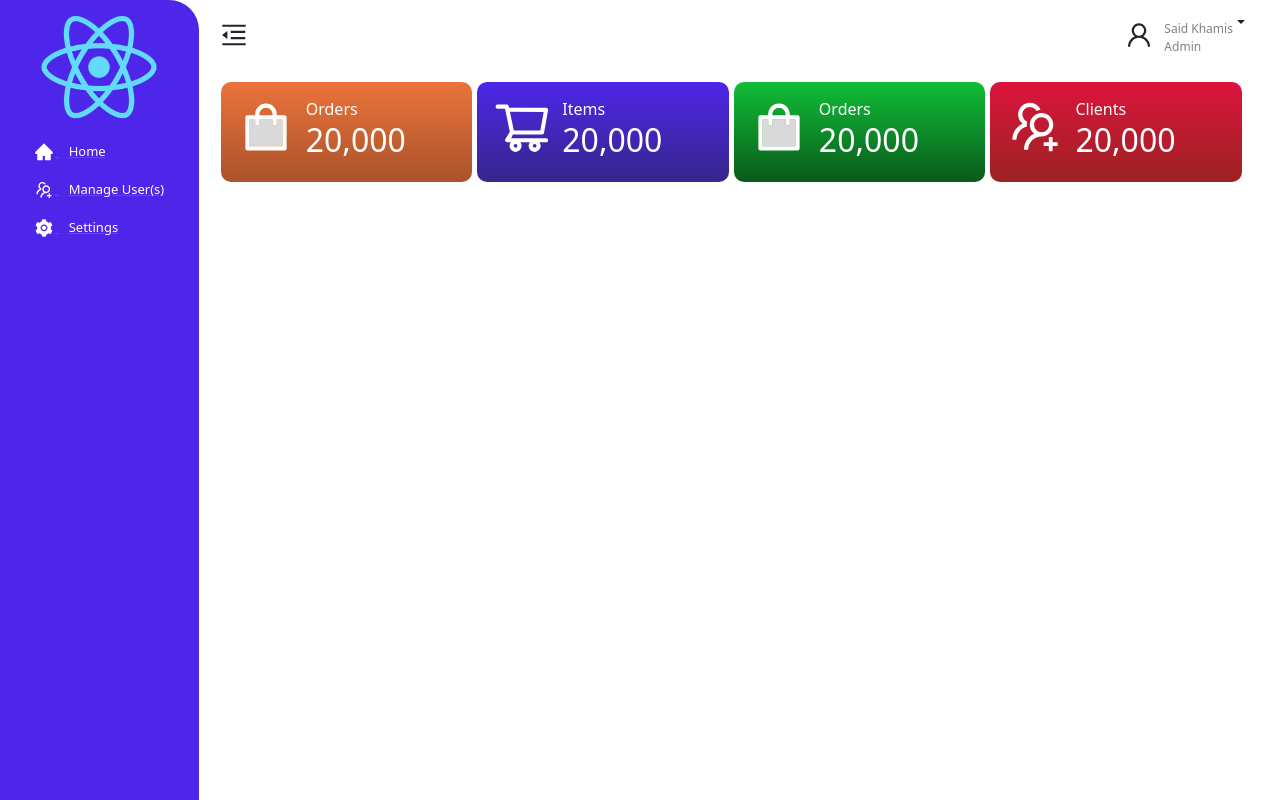
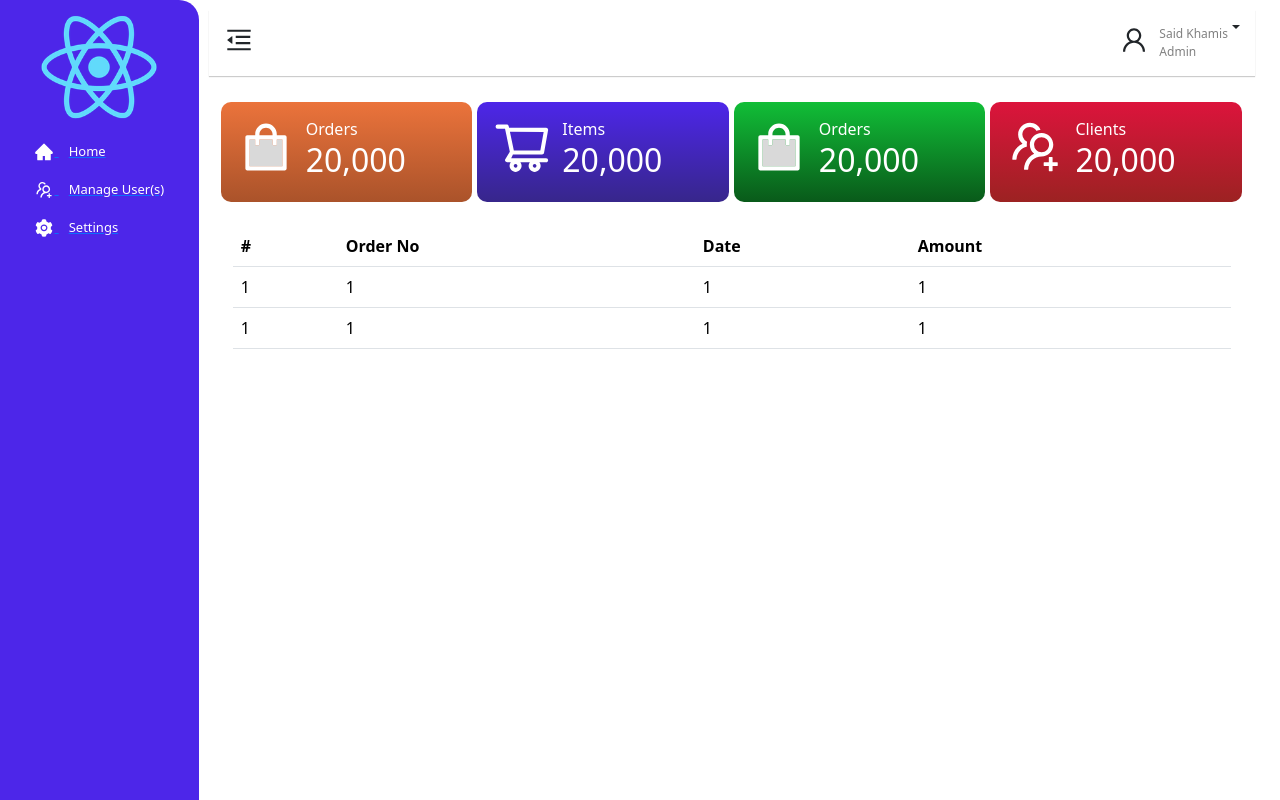
Before and after one commit to Said-Khamis/react-auth, a React (Create React App) app: page /home in a window 1280 px wide. Built offline with nearby package versions, Linux system fonts and the light colour scheme.

Commit message:
Login API int

```diff
--- a/package.json
+++ b/package.json
@@ -6,6 +6,7 @@
     "@testing-library/jest-dom": "^5.17.0",
     "@testing-library/react": "^13.4.0",
     "@testing-library/user-event": "^13.5.0",
+    "axios": "^1.6.5",
     "bootstrap": "^5.3.2",
     "react": "^18.2.0",
     "react-dom": "^18.2.0",
--- a/src/App.css
+++ b/src/App.css
@@ -119,7 +119,7 @@
 .container_wrap .sidebar {
   display: flex;
   flex-direction: column;
-  border-radius: 0px 30px 0px 0px;
+  border-radius: 0px 20px 0px 0px;
   align-items: center;
   background-color: rgb(77, 38, 233);
   width: 30vh;
@@ -130,7 +130,7 @@
 .container_wrap .sidebar_1 {
   display: flex;
   flex-direction: column;
-  border-radius: 0px 30px 0px 0px;
+  border-radius: 0px 20px 0px 0px;
   align-items: flex-start;
   background-color: rgb(77, 38, 233);
   width: 10vh;
@@ -170,7 +170,11 @@
   justify-content: space-between;
   width: 100%;
   margin-top: 10px;
+  margin-bottom: 10px;
   padding: 10px;
+  box-shadow: 0px 1px 1px 0px rgba(0, 0, 0,0.2);
+  /* background-color: aqua; */
+  padding: 15px;
 }
 
 .content .top_home_user .user_details {
--- a/src/components/DashboardContent.js
+++ b/src/components/DashboardContent.js
@@ -20,6 +20,7 @@ const DashboardContent = () => {
             </div>
           </div>
         </div>
+
         <div className='col-sm-3'>
           <div className='box_dash box_dash_users'>
             <AiOutlineShoppingCart size={60} color='white' />
@@ -51,6 +52,33 @@ const DashboardContent = () => {
         </div>
       </div>
 
+      <div className='container mt-4'>
+         <table className='table table-stripted'>
+            <thead>
+               <tr>
+                  <th>#</th>
+                  <th>Order No</th>
+                  <th>Date</th>
+                  <th>Amount</th>
+                </tr>
+            </thead>
+            <tbody>
+               <tr>
+                  <td>1</td>
+                  <td>1</td>
+                  <td>1</td>
+                  <td>1</td>
+               </tr>
+               <tr>
+                  <td>1</td>
+                  <td>1</td>
+                  <td>1</td>
+                  <td>1</td>
+               </tr>
+            </tbody>
+         </table>
+      </div>
+
     </div>
   );
 }
--- a/src/components/Login.js
+++ b/src/components/Login.js
@@ -1,8 +1,74 @@
-import React from "react";
+import React, { useState } from "react";
 import Logo from "./wudgets/Logo";
 import { Link } from "react-router-dom";
+import axios from "axios";
 
 const Login  = () => {
+
+    const [userName , setUserName] = useState('');
+    const [passWord, setpassWord] = useState('');
+
+    const handleUsernameChanged = (event) => {
+        setUserName(event.target.value);
+    }
+
+    const handlePasswordChanged = (event) => {
+        setpassWord(event.target.value);
+    }
+
+    const  login = (event) => {
+          event.preventDefault();
+
+          console.log("Credentilas");
+          console.log({
+            "username" : userName,
+            "password" : passWord
+          });
+
+
+        //   axios({
+        //      method: 'get',
+        //      url: "http://localhost:8000/ap1/posts/10/comments",
+        //      responseType: "json",
+        //      headers: {
+        //         "Content-Type": 'application/json'
+        //      }
+        //   }
+        //   ).then(function(response) {
+        //       console.log("Responses");
+        //       console.log(response);
+        //   }).catch(function(error){
+        //      console.log("Responses- Error");
+        //      console.log(JSON.stringify(error));
+        //   });
+
+        axios({
+            method: 'POST',
+            url: "http://127.0.0.1:8000/ap1/login",
+            responseType: "json",
+            data: {
+                username: userName,
+                password: passWord,
+            },
+            withCredentials: false,
+             headers: {
+                 "Access-Control-Allow-Origin": "http://localhost:8000",
+                 "Content-Type" : "application/json",
+                 'Accept' : 'application/json',
+                //  'Access-Control-Request-Headers' : 'access-control-allow-origin,content-type'
+            }
+         }
+         ).then(function(response) {
+             console.log("Responses");
+             console.log(response);
+         }).catch(function(error){
+            console.log("Responses- Error");
+            console.log(error);
+         });
+
+
+    }
+
    return (
      <div className="App">
         <div className="container app_login" >
@@ -11,15 +77,23 @@ const Login  = () => {
                 <form className="formLogin">
                     <div className="p-3">
                         <div className="form-group">
-                            <label for="username" class="form-label">Username</label>
-                            <input type="text"  id="username" className="form-control"  placeholder="Username or Email"  />
+                            <label htmlFor="username" className="form-label">Username</label>
+                            <input type="text" name="username" id="username" className="form-control"
+                             value={userName}
+                             onChange={handleUsernameChanged}
+                             placeholder="Username or Email"  />
                         </div>
                         <div className="form-group mt-2">
-                            <label for="Password" class="form-label">Password</label>
-                            <input  type="password" id="Password" className="form-control"  placeholder="Password"   />
+                            <label htmlFor="Password" className="form-label">Password</label>
+                            <input  type="password" name="password" id="Password"
+                            value={passWord}
+                            onChange={handlePasswordChanged}
+                            className="form-control"  placeholder="Password"   />
                         </div>
                         <div className="form-group mt-3 text-end">
-                            <button className="btn btn-primary">Login</button>
+                            <button className="btn btn-primary" onClick={
+                                (e) =>  login(e)
+                            }>Login</button>
                         </div>
                     </div>
                 </form>
```
Also changed, not shown: 1 other file (tests, documents, lock files or other folders).
